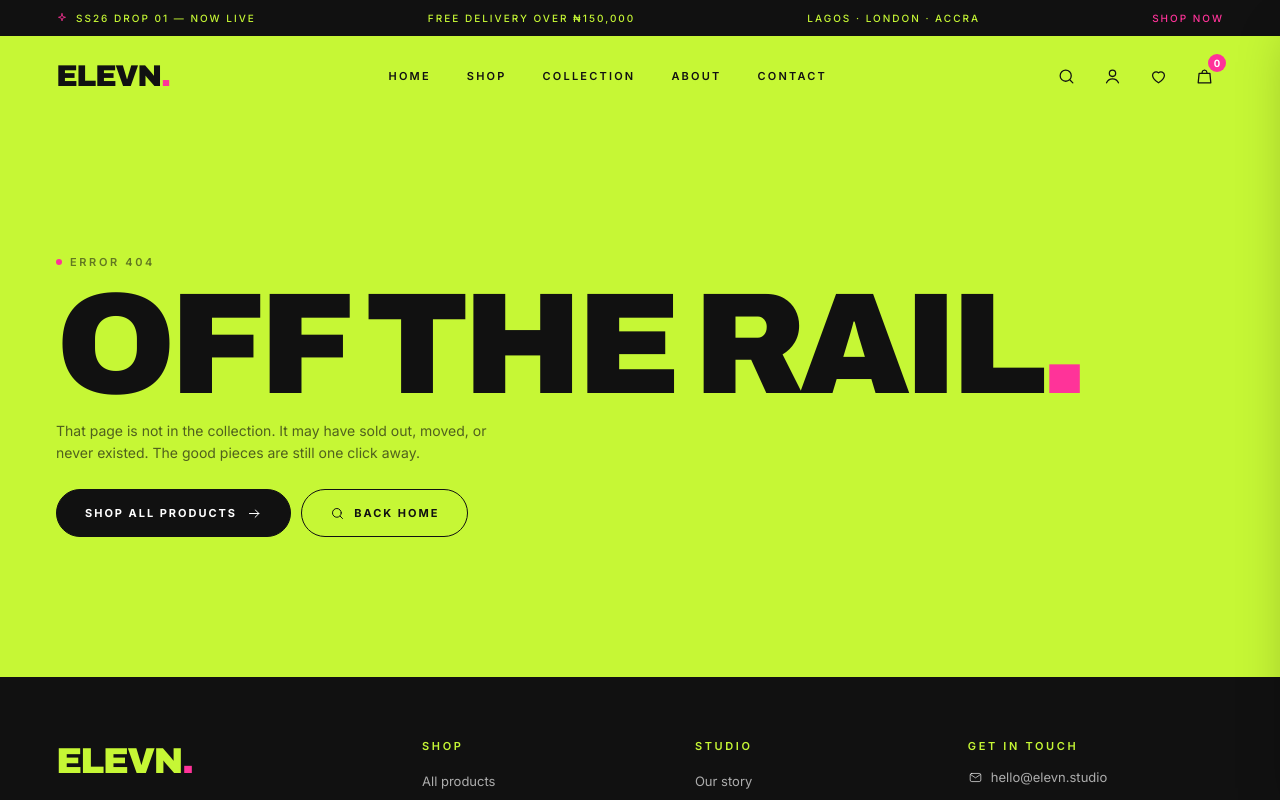
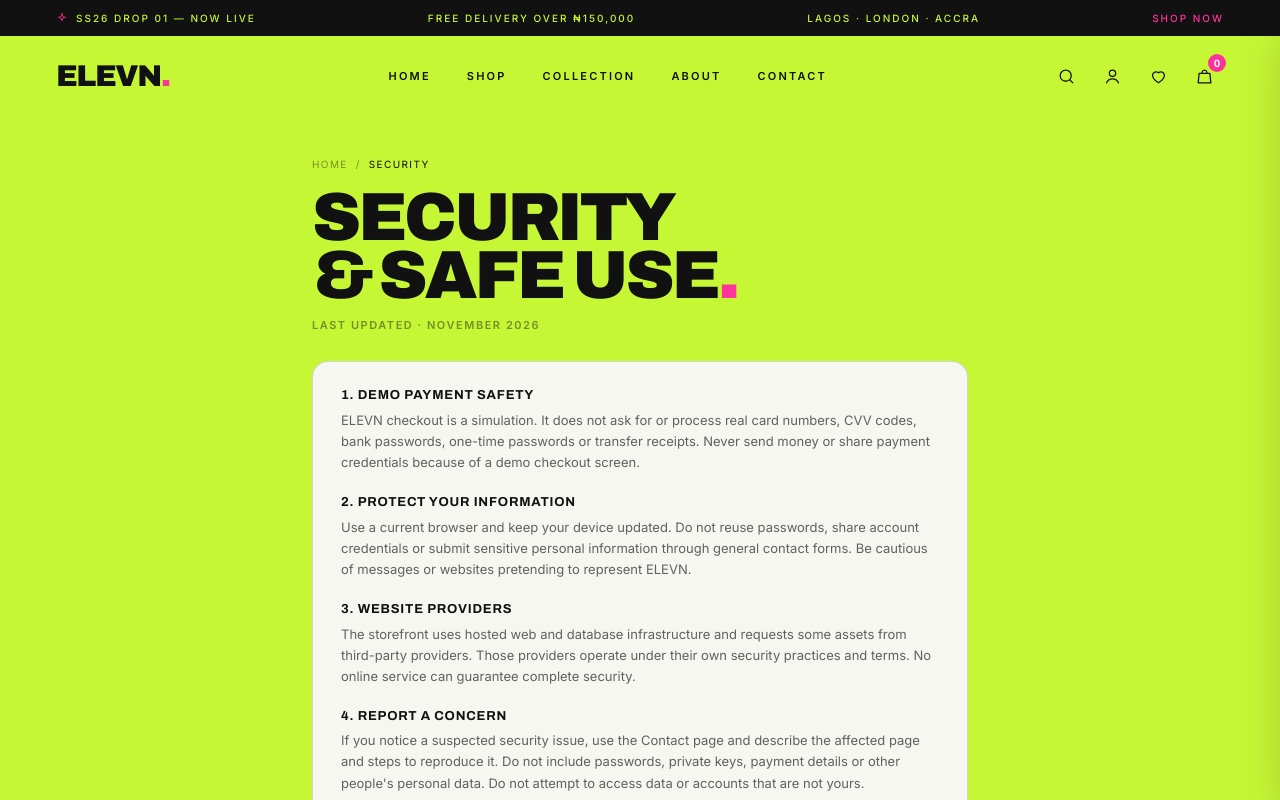
Before and after one commit to dbobmanuel29-hue/elevn, a Next.js app: page /security in a window 1280 px wide. Before the commit this address had no page. Shown: the top 800 px of the page. Built offline with nearby package versions, Linux system fonts and the light colour scheme.

Commit message:
Add website security information page

```diff
--- /dev/null
+++ b/src/app/security/page.tsx
@@ -0,0 +1,11 @@
+import type { Metadata } from "next";
+import Link from "next/link";
+export const metadata: Metadata = { title:"Security", description:"Security information and safe-use guidance for the ELEVN demonstration storefront." };
+const SECTIONS=[
+["1. Demo payment safety","ELEVN checkout is a simulation. It does not ask for or process real card numbers, CVV codes, bank passwords, one-time passwords or transfer receipts. Never send money or share payment credentials because of a demo checkout screen."],
+["2. Protect your information","Use a current browser and keep your device updated. Do not reuse passwords, share account credentials or submit sensitive personal information through general contact forms. Be cautious of messages or websites pretending to represent ELEVN."],
+["3. Website providers","The storefront uses hosted web and database infrastructure and requests some assets from third-party providers. Those providers operate under their own security practices and terms. No online service can guarantee complete security."],
+["4. Report a concern","If you notice a suspected security issue, use the Contact page and describe the affected page and steps to reproduce it. Do not include passwords, private keys, payment details or other people's personal data. Do not attempt to access data or accounts that are not yours."],
+["5. Important limitation","This is a security notice for a demonstration website, not a certification, audit report or guarantee of compliance with a security standard. Security controls must be reviewed before real customer accounts and payments are enabled."]
+];
+export default function SecurityPage(){return <section className="bg-lime pb-16"><div className="shell max-w-3xl pt-8 md:pt-10"><nav aria-label="Breadcrumb" className="flex items-center gap-2 text-[10px] tracking-[0.14em] uppercase text-ink/45"><Link href="/" className="hover:text-ink">Home</Link><span>/</span><span className="text-ink">Security</span></nav><h1 className="display mt-4 text-[clamp(2.2rem,5.6vw,4.25rem)]">Security<br/>&amp; safe use<span className="text-pink">.</span></h1><p className="mt-3 text-[11px] font-semibold tracking-[0.14em] uppercase text-ink/45">Last updated · November 2026</p><div className="mt-7 space-y-6 rounded-2xl border border-ink/15 bg-paper p-5 sm:p-7">{SECTIONS.map(([title,body])=><div key={title}><h2 className="text-[13px] font-bold tracking-[0.06em] uppercase">{title}</h2><p className="mt-2 text-[13px] leading-relaxed text-ink/65">{body}</p></div>)}<div className="flex flex-wrap gap-2 border-t border-ink/12 pt-4"><Link href="/privacy" className="btn btn-outline btn-sm">Privacy policy</Link><Link href="/terms" className="btn btn-outline btn-sm">Terms of service</Link><Link href="/contact" className="btn btn-ink btn-sm">Report a concern</Link></div></div></div></section>}
```
